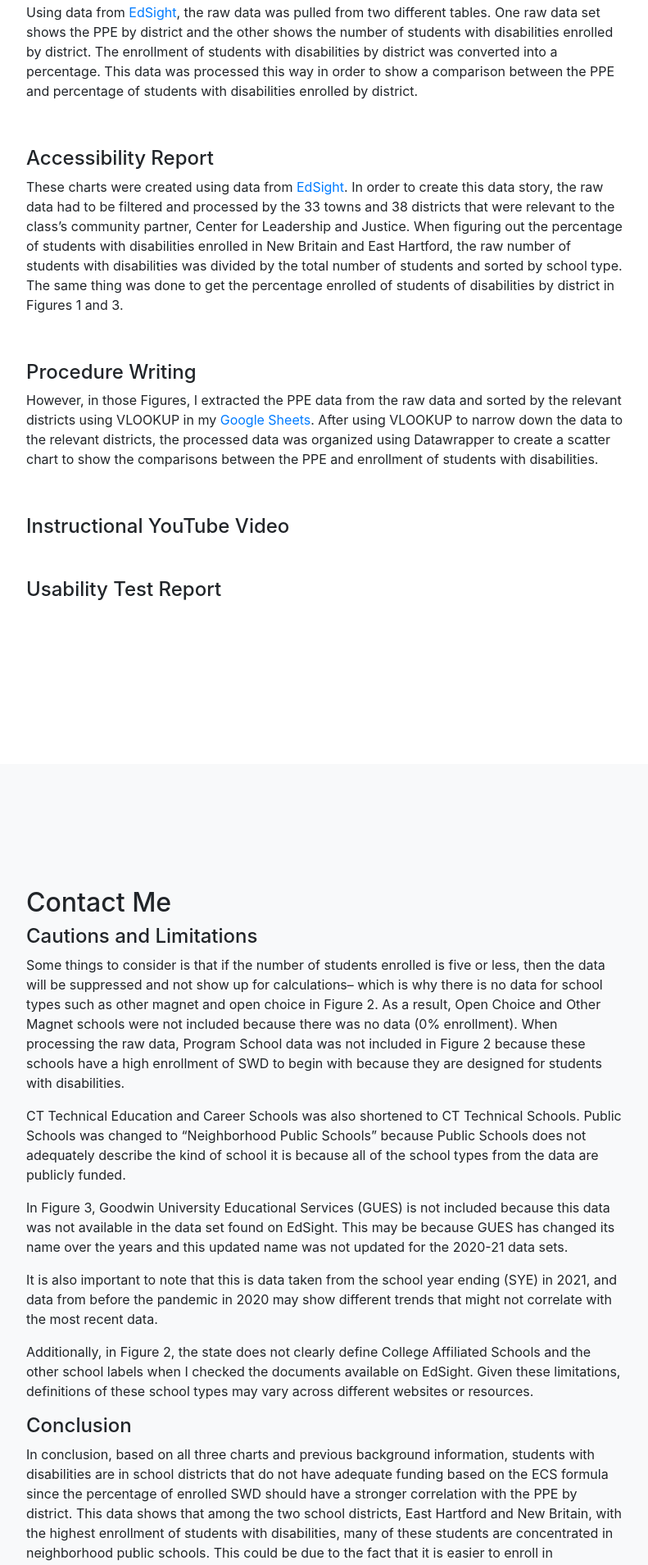
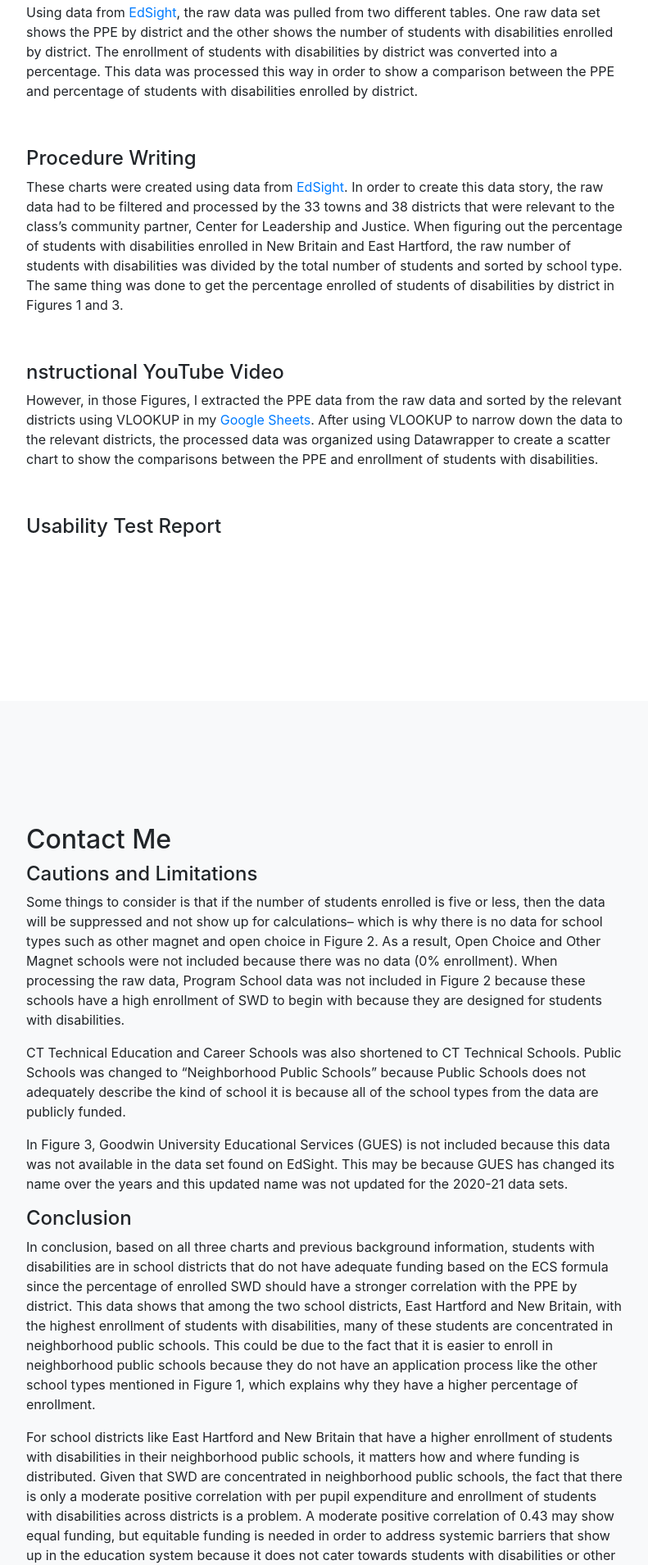
Before and after one commit to annatran-cmu/AnnaCMU-Portfolio, a plain HTML site: page index.html in a window 1280 px wide. Shown: the part 2846-4755 px from the top of the page at 82% size, without its empty margins (243-1034 px from the left). Drawn offline with nearby package versions, Linux system fonts and the light colour scheme.

Commit message:
Update index.html

```diff
--- a/index.html
+++ b/index.html
@@ -112,16 +112,13 @@
           <p>Using data from <a href="https://public-edsight.ct.gov/Overview/Per-Pupil-Expenditures-by-Function---District/Per-Pupil-Expenditures-by-Object---District?language=en_US">EdSight</a>, the raw data was pulled from two different tables. One raw data set shows the PPE by district and the other shows the number of students with disabilities enrolled by district. The enrollment of students with disabilities by district was converted into a percentage. This data was processed this way in order to show a comparison between the PPE and percentage of students with disabilities enrolled by district.</p>
 	  <p>&nbsp;</p>
 
-	  <h4>Accessibility Report</h4>
+	  <h4>Procedure Writing</h4>
           <p>These charts were created using data from <a href="https://public-edsight.ct.gov/students/primary-disability?language=en_US">EdSight</a>. In order to create this data story, the raw data had to be filtered and processed by the 33 towns and 38 districts that were relevant to the class’s community partner, Center for Leadership and Justice. When figuring out the percentage of students with disabilities enrolled in New Britain and East Hartford, the raw number of students with disabilities was divided by the total number of students and sorted by school type. The same thing was done to get the percentage enrolled of students of disabilities by district in Figures 1 and 3.</p>
 	  <p>&nbsp;</p>
 
-	  <h4>Procedure Writing</h4>
+	  <h4>nstructional YouTube Video</h4>
           <p>However, in those Figures, I extracted the PPE data from the raw data and sorted by the relevant districts using VLOOKUP in my <a href="https://docs.google.com/spreadsheets/d/1JnwnQKQ3PI1UVNcHrOdLRUwR72A8Qv5ul6EvjqXZD1E/edit?usp=sharing">Google Sheets</a>. After using VLOOKUP to narrow down the data to the relevant districts, the processed data was organized using Datawrapper to create a scatter chart to show the comparisons between the PPE and enrollment of students with disabilities.</p>
 	  <p>&nbsp;</p>
-
-	<h4>Instructional YouTube Video</h4>
-	<p>&nbsp;</p>
 
 	<h4>Usability Test Report</h4>
 	<p>&nbsp;</p>
@@ -145,10 +142,6 @@
 	  <p>CT Technical Education and Career Schools was also shortened to CT Technical Schools. Public Schools was changed to “Neighborhood Public Schools” because Public Schools does not adequately describe the kind of school it is because all of the school types from the data are publicly funded.</p>
 
           <p>In Figure 3, Goodwin University Educational Services (GUES) is not included because this data was not available in the data set found on EdSight. This may be because GUES has changed its name over the years and this updated name was not updated for the 2020-21 data sets.</p>
-
-          <p>It is also important to note that this is data taken from the school year ending (SYE) in 2021, and data from before the pandemic in 2020 may show different trends that might not correlate with the most recent data.</p>
-
-	  <p>Additionally, in Figure 2, the state does not clearly define College Affiliated Schools and the other school labels when I checked the documents available on EdSight. Given these limitations, definitions of these school types may vary across different websites or resources.</p>
 
 
           <h4>Conclusion</h4>
```
